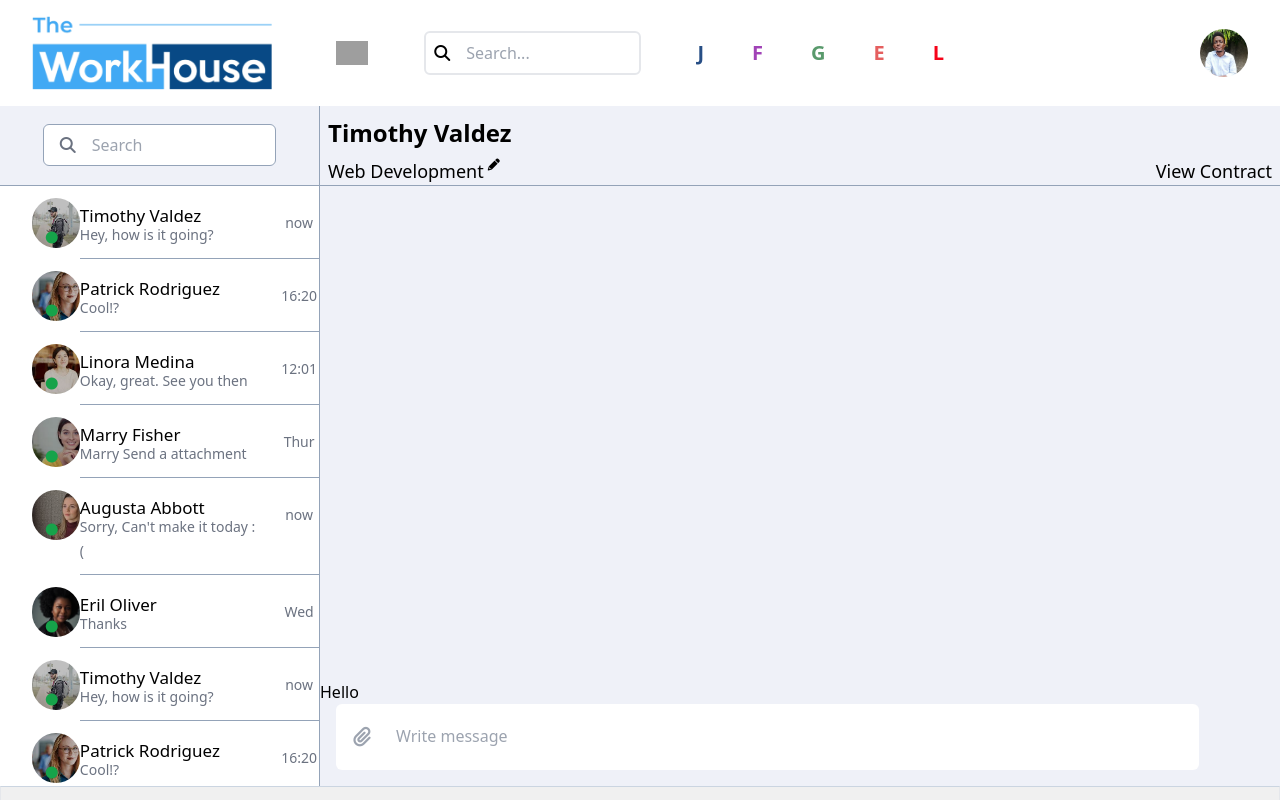
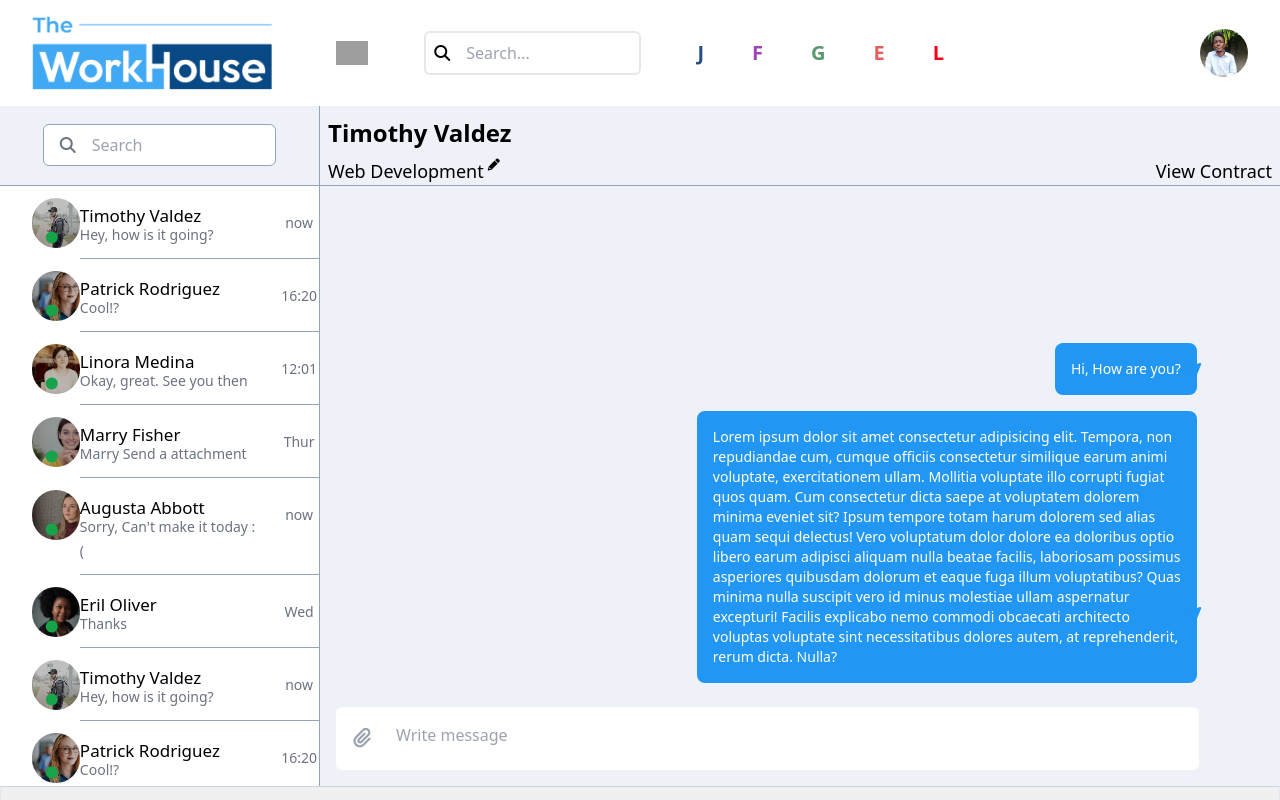
Before and after one commit to Dev-SalamSheikh/Workhouse-Project, a React (Create React App) app: page /messages in a window 1280 px wide. Shown: the top 800 px of the page. Built offline with nearby package versions, Linux system fonts and the light colour scheme; grey boxes are pictures that could not be loaded.

Commit message:
message added

```diff
--- a/src/components/Chats.jsx
+++ b/src/components/Chats.jsx
@@ -5,6 +5,7 @@ import img4 from "../images/freelancer4.jpg";
 import img5 from "../images/freelancer5.jpg";
 import img6 from "../images/freelancer6.jpg";
 import MessageCard from "./MessageCard";
+import TextMessage from "./TextMessage";
 
 const Chats = () => {
   // Chat Data
@@ -208,8 +209,9 @@ const Chats = () => {
             {/* Messages */}
             <div className="pb-4">
               {/* Middle Part => Chat text */}
-              <div className="">
-                <h1>Hello</h1>
+              <div className="mb-6 px-4 w-[93%] flex flex-col justify-end items-end gap-4">
+                <TextMessage text="Hi, How are you?" />
+                <TextMessage text=" Lorem ipsum dolor sit amet consectetur adipisicing elit. Tempora, non repudiandae cum, cumque officiis consectetur similique earum animi voluptate, exercitationem ullam. Mollitia voluptate illo corrupti fugiat quos quam. Cum consectetur dicta saepe at voluptatem dolorem minima eveniet sit? Ipsum tempore totam harum dolorem sed alias quam sequi delectus! Vero voluptatum dolor dolore ea doloribus optio libero earum adipisci aliquam nulla beatae facilis, laboriosam possimus asperiores quibusdam dolorum et eaque fuga illum voluptatibus? Quas minima nulla suscipit vero id minus molestiae ullam aspernatur excepturi! Facilis explicabo nemo commodi obcaecati architecto voluptas voluptate sint necessitatibus dolores autem, at reprehenderit, rerum dicta. Nulla?" />
               </div>
 
               {/* Last Part => Send Message */}
@@ -224,7 +226,7 @@ const Chats = () => {
                   <div className="w-full h-full">
                     <textarea
                       placeholder="Write message"
-                      className="w-full resize-none border-none outline-none h-[28px] pt-1"
+                      className="w-full resize-none border-none outline-none h-[25px]"
                     ></textarea>
                   </div>
                 </div>
--- /dev/null
+++ b/src/components/TextMessage.jsx
@@ -0,0 +1,18 @@
+import React from "react";
+
+const TextMessage = ({ text }) => {
+  return (
+    <div
+      className="w-max lg:max-w-[500px] px-4 py-4 rounded-lg text-white relative"
+      style={{ backgroundColor: "#2196F3" }}
+    >
+      <h1 className="text-sm">{text}</h1>
+      <i
+        class="fa-solid fa-location-arrow absolute -right-[5px] bottom-[20%] text-lg"
+        style={{ color: "#2196F3" }}
+      ></i>
+    </div>
+  );
+};
+
+export default TextMessage;
```
